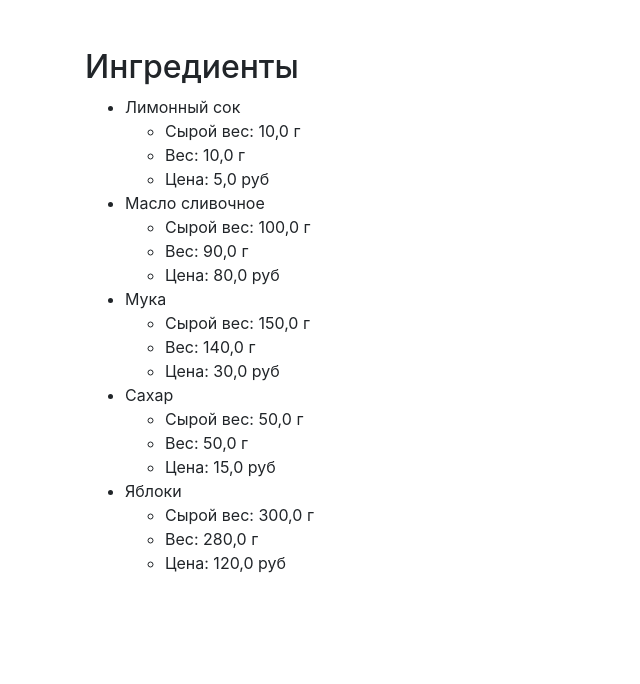
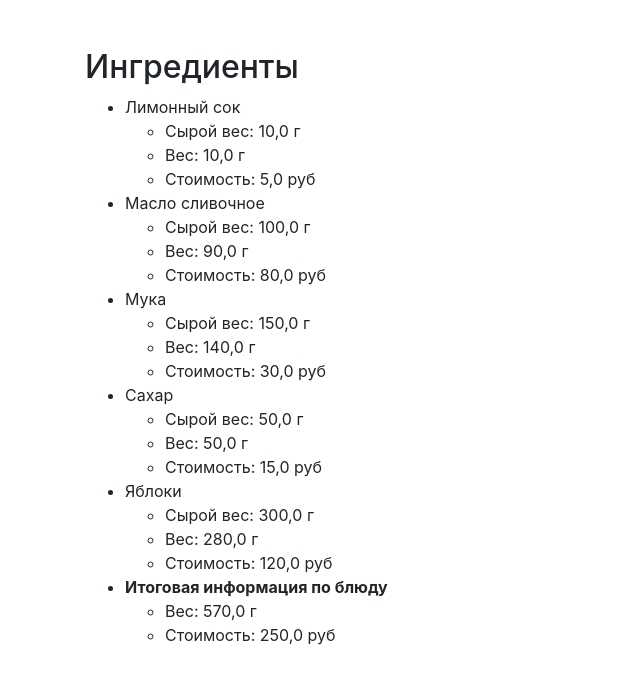
Before and after one commit to Breez97/Python-Tests, a Django app: page /recipe/1/ in a window 1280 px wide. Shown: the part 70-754 px from the top of the page, without its empty margins (0-640 px from the left). Run offline with Django 5.2, Linux system fonts and the light colour scheme; data comes from the database, SQL or seed files in the repository; some libraries are stand-ins or nearby versions.

Commit message:
upd: additional info for recipe_detail

```diff
--- a/Practice_4/django_project/recipe_project/recipe_catalog/views.py
+++ b/Practice_4/django_project/recipe_project/recipe_catalog/views.py
@@ -1,5 +1,6 @@
 from django.shortcuts import render
 from django.http import HttpResponse, Http404
+from django.db.models import Sum
 from .models import Recipe
 
 
@@ -33,6 +34,8 @@ def recipe_detail(request, pk):
 		context={
 			'recipe_id': recipe.id,
 			'title': recipe.title,
-			'ingredients': recipe.ingredients.order_by('title')
+			'ingredients': recipe.ingredients.order_by('title'),
+			'sum_weight': recipe.ingredients.aggregate(total=Sum('weight'))['total'],
+			'sum_cost': recipe.ingredients.aggregate(total=Sum('cost'))['total']
 		}
 	)
--- a/Practice_4/django_project/recipe_project/templates/recipe_catalog/recipe_detail.html
+++ b/Practice_4/django_project/recipe_project/templates/recipe_catalog/recipe_detail.html
@@ -28,10 +28,15 @@
                 <ul>
                     <li>Сырой вес: {{ ingredient.raw_weight }} г</li>
                     <li>Вес: {{ ingredient.weight }} г</li>
-                    <li>Цена: {{ ingredient.cost }} руб</li>
+                    <li>Стоимость: {{ ingredient.cost }} руб</li>
                 </ul>
             </li>
         {% endfor %}
+        <li><b>Итоговая информация по блюду</b></li>
+        <ul>
+            <li>Вес: {{ sum_weight }} г</li>
+            <li>Стоимость: {{ sum_cost }} руб</li>
+        </ul>
     </ul>
 </main>
 
```
